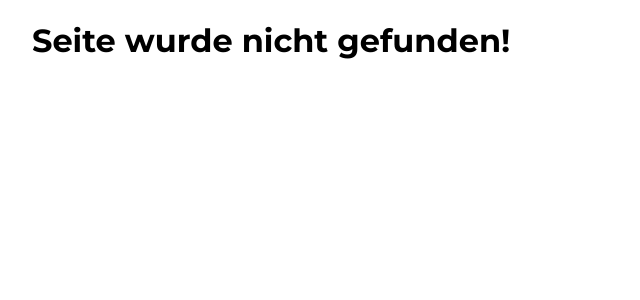
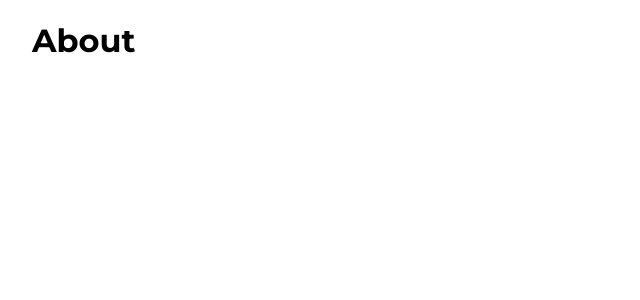
Before and after one commit to daycademy/vue-course, a Vue app: page /about in a window 1280 px wide. Shown: the top 300 px of the page, without its empty margins (0-640 px from the left). Built offline with nearby package versions, Linux system fonts and the light colour scheme.

Commit message:
initial commit for lesson 34

```diff
--- a/src/router/index.js
+++ b/src/router/index.js
@@ -28,6 +28,10 @@ const routes = [
     ],
   },
   {
+    path: '/about',
+    component: () => import(/* webpackChunkName: "about" */ '../views/About.vue'),
+  },
+  {
     path: '*',
     component: PageNotFound,
   },
--- /dev/null
+++ b/src/views/About.vue
@@ -0,0 +1,3 @@
+<template>
+  <h1>About</h1>
+</template>
```
